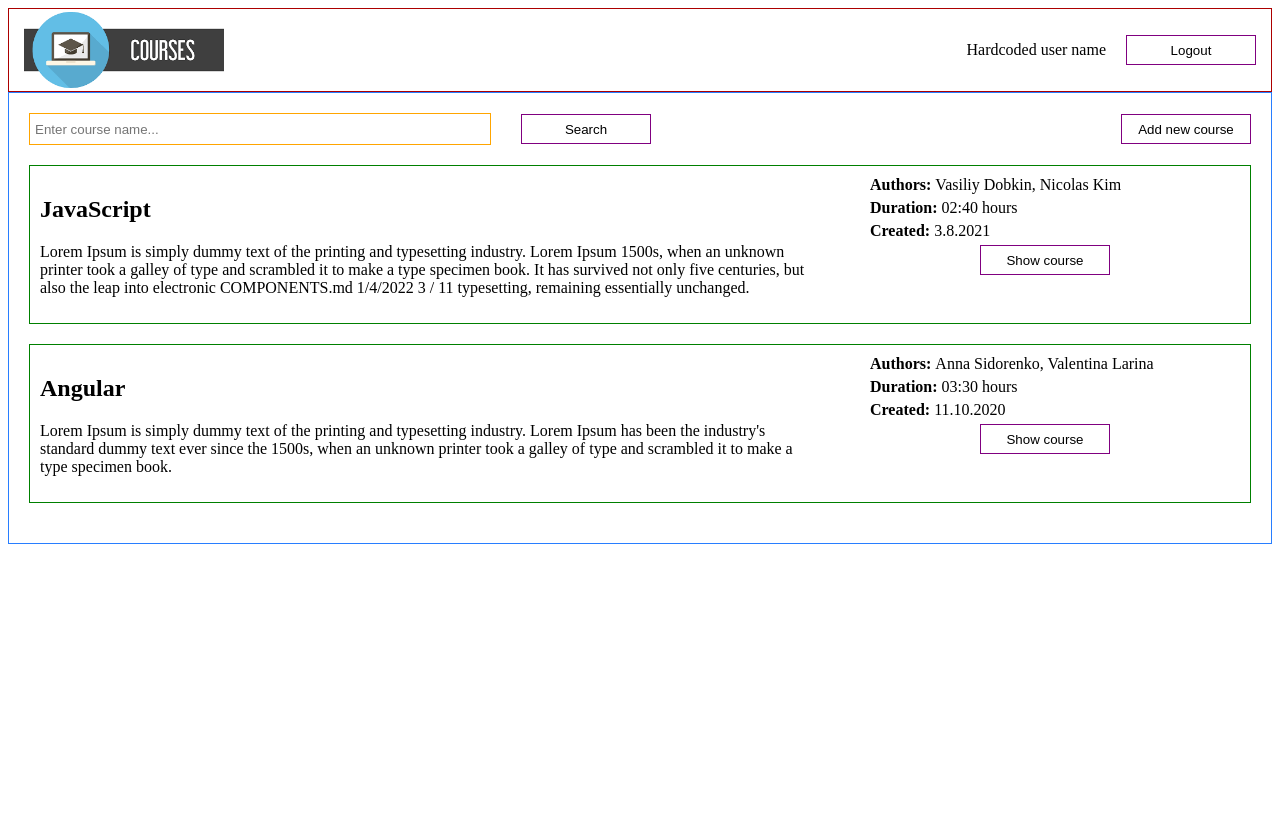
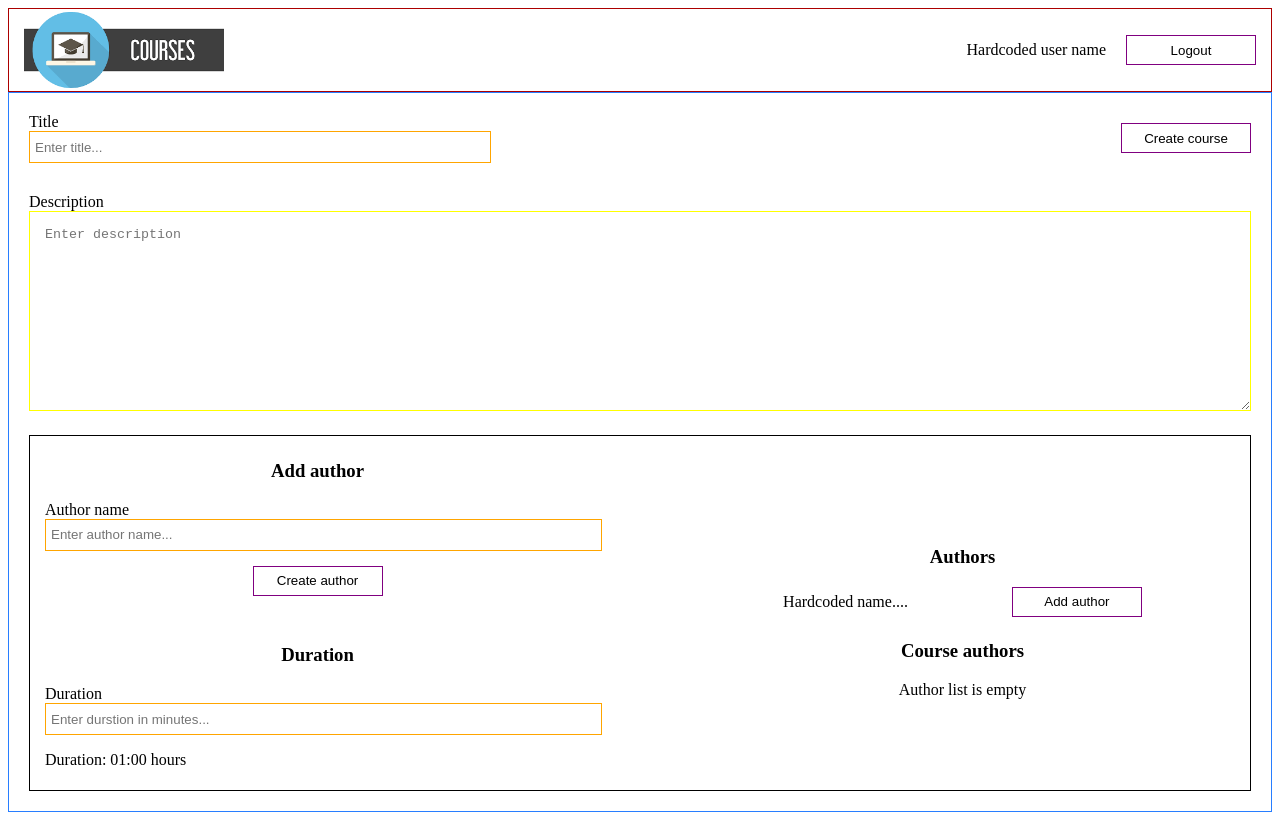
Before and after one commit to RuisuLee/courses-app, a React (Create React App) app: page / in a window 1280 px wide. Built offline with nearby package versions, Linux system fonts and the light colour scheme.

Commit message:
feat(task-1): added create course markup

```diff
--- a/src/App.tsx
+++ b/src/App.tsx
@@ -7,7 +7,7 @@ import { Header } from './components/Header/Header';
 import './App.scss';
 
 function App() {
-  const [isCreateCourse, setIsCreateCourse] = useState(false);
+  const [isCreateCourse, setIsCreateCourse] = useState(true);
 
   const onAddNewCourse = () => {
     setIsCreateCourse(true);
--- a/src/common/Input/Input.scss
+++ b/src/common/Input/Input.scss
@@ -5,3 +5,7 @@
   border: 1px solid orange;
   outline: none;
 }
+
+.general-label {
+  display: block;
+}
--- a/src/common/Input/Input.tsx
+++ b/src/common/Input/Input.tsx
@@ -25,7 +25,9 @@ export function Input({
 
   return (
     <div className={className}>
-      <label htmlFor={name}>{labelText}</label>
+      <label htmlFor={name} className='general-label'>
+        {labelText}
+      </label>
       <input
         className='general-input'
         type='text'
--- /dev/null
+++ b/src/components/CreateCourse/CreateCourse.scss
@@ -0,0 +1,91 @@
+@import '../../styles/mixins.scss';
+
+.create-course-form {
+  padding: 20px;
+  border: 1px solid rgb(40, 126, 255);
+}
+
+.title {
+  display: flex;
+  flex-direction: row;
+  justify-content: space-between;
+  align-items: center;
+  margin-bottom: 30px;
+}
+
+.description {
+  width: 100%;
+
+  & textarea {
+    width: 100%;
+    max-width: 100%;
+    height: 200px;
+    max-height: 200px;
+    box-sizing: border-box;
+    padding: 15px;
+    border: 1px solid yellow;
+    outline: none;
+  }
+}
+
+.course-additional-info {
+  display: flex;
+  flex-direction: row;
+  align-items: center;
+  margin-top: 20px;
+  padding: 5px 15px;
+  border: 1px solid black;
+
+  @include modifier(left) {
+    width: 50%;
+    margin-right: 100px;
+  }
+
+  @include modifier(right) {
+    width: 50%;
+    height: 100%;
+  }
+
+  @include element(input) {
+    & input {
+      width: 100%;
+    }
+  }
+
+  @include element(add-author) {
+    display: flex;
+    flex-direction: column;
+  }
+
+  @include element(add-author-title) {
+    align-self: center;
+  }
+
+  @include element(button) {
+    margin-top: 15px;
+    align-self: center;
+  }
+
+  @include element(duration) {
+    margin-top: 30px;
+    display: flex;
+    flex-direction: column;
+  }
+
+  @include element(duration-title) {
+    align-self: center;
+  }
+
+  @include element(author-list) {
+    display: flex;
+    flex-direction: column;
+    align-items: center;
+  }
+
+  @include element(author-list-item) {
+    margin-bottom: 5px;
+    & button {
+      margin-left: 100px;
+    }
+  }
+}
--- a/src/components/CreateCourse/CreateCourse.tsx
+++ b/src/components/CreateCourse/CreateCourse.tsx
@@ -1,7 +1,28 @@
 import { Formik } from 'formik';
+
 import { Button } from '../../common/Button/Button';
 import { Input } from '../../common/Input/Input';
+import {
+  ADD_AUTHOR_BUTTON_TEXT,
+  COURSE_AUTHORS_LIST_IS_EMPTY,
+  COURSE_AUTHORS_LIST_TITLE,
+  CREATE_AUTHOR_BUTTON_TEXT,
+  CREATE_COURSE_ADD_AUTHOR_LABEL_TEXT,
+  CREATE_COURSE_ADD_AUTHOR_PLACEHOLDER_TEXT,
+  CREATE_COURSE_ADD_AUTHOR_TITLE,
+  CREATE_COURSE_AUTHORS_LIST_TITLE,
+  CREATE_COURSE_BUTTON_TEXT,
+  CREATE_COURSE_DESCRIPTION_LABEL_TEXT,
+  CREATE_COURSE_DESCRIPTION_PLACEHOLDER_TEXT,
+  CREATE_COURSE_DURATION_PLACEHOLDER_TEXT,
+  CREATE_COURSE_DURATION_TITLE,
+  CREATE_COURSE_TITLE_LABEL_TEXT,
+  CREATE_COURSE_TITLE_PLACEHOLDER_TEXT,
+} from '../../constants';
+
 import { getFormattedDuration } from '../../helpers/pipeDuration';
+
+import './CreateCourse.scss';
 
 export function CreateCourse() {
   const onSubmit = () => {};
@@ -9,67 +30,77 @@ export function CreateCourse() {
     <>
       <Formik initialValues={{}} onSubmit={onSubmit}>
         {(props) => (
-          <form className='search-bar-wrapper' onSubmit={props.handleSubmit}>
+          <form className='create-course-form' onSubmit={props.handleSubmit}>
             <section>
               <div>
-                <Input
-                  name='titleInput'
-                  labelText='Title'
-                  placeholdetText='Enter title...'
-                />
-                <Button buttonText='Create course' buttonType='submit' />
-                <div>
-                  <label>Deacription</label>
-                  <textarea placeholder='Enter description'></textarea>
+                <div className='title'>
+                  <Input
+                    name='titleInput'
+                    labelText={CREATE_COURSE_TITLE_LABEL_TEXT}
+                    placeholdetText={CREATE_COURSE_TITLE_PLACEHOLDER_TEXT}
+                  />
+                  <Button
+                    buttonText={CREATE_COURSE_BUTTON_TEXT}
+                    buttonType='submit'
+                  />
+                </div>
+                <div className='description'>
+                  <label>{CREATE_COURSE_DESCRIPTION_LABEL_TEXT}</label>
+                  <textarea
+                    placeholder={CREATE_COURSE_DESCRIPTION_PLACEHOLDER_TEXT}
+                  ></textarea>
                 </div>
               </div>
             </section>
-            <section>
-              <div>
-                <div>
-                  <h5>Add author</h5>
+            <section className='course-additional-info'>
+              <div className='course-additional-info--left'>
+                <div className='course-additional-info__add-author'>
+                  <h3 className='course-additional-info__add-author-title'>
+                    {CREATE_COURSE_ADD_AUTHOR_TITLE}
+                  </h3>
                   <Input
                     name='authorName'
-                    labelText='Author name'
-                    placeholdetText='Enter author name...'
+                    className='course-additional-info__input'
+                    labelText={CREATE_COURSE_ADD_AUTHOR_LABEL_TEXT}
+                    placeholdetText={CREATE_COURSE_ADD_AUTHOR_PLACEHOLDER_TEXT}
                   />
-                  <Button buttonText='Create author' buttonType='button' />
+                  <Button
+                    className='course-additional-info__button'
+                    buttonText={CREATE_AUTHOR_BUTTON_TEXT}
+                    buttonType='button'
+                  />
                 </div>
-                <div>
-                  <h5>Duration</h5>
+                <div className='course-additional-info__duration'>
+                  <h3 className='course-additional-info__duration-title'>
+                    {CREATE_COURSE_DURATION_TITLE}
+                  </h3>
                   <Input
                     name='duration'
-                    labelText='Duration'
-                    placeholdetText='Enter durstion in minutes...'
+                    className='course-additional-info__input'
+                    labelText={CREATE_COURSE_DURATION_TITLE}
+                    placeholdetText={CREATE_COURSE_DURATION_PLACEHOLDER_TEXT}
                   />
-                  <p>Duration: {getFormattedDuration(60)}</p>
+                  <p>
+                    {CREATE_COURSE_DURATION_TITLE}: {getFormattedDuration(60)}
+                  </p>
                 </div>
               </div>
-              <div>
-                <div>
-                  <h5>Authors</h5>
+              <div className='course-additional-info--right'>
+                <div className='course-additional-info__author-list'>
+                  <h3>{CREATE_COURSE_AUTHORS_LIST_TITLE}</h3>
                   <div>
-                    <div>
-                      <span>Name....</span>{' '}
-                      <Button buttonText='Add author' buttonType='button' />
-                    </div>
-                    <div>
-                      <span>Name....</span>{' '}
-                      <Button buttonText='Add author' buttonType='button' />
-                    </div>
-                    <div>
-                      <span>Name....</span>{' '}
-                      <Button buttonText='Add author' buttonType='button' />
-                    </div>
-                    <div>
-                      <span>Name....</span>{' '}
-                      <Button buttonText='Add author' buttonType='button' />
+                    <div className='course-additional-info__author-list-item'>
+                      <span>Hardcoded name....</span>{' '}
+                      <Button
+                        buttonText={ADD_AUTHOR_BUTTON_TEXT}
+                        buttonType='button'
+                      />
                     </div>
                   </div>
                 </div>
-                <div>
-                  <h5>Course authors</h5>
-                  <div>Author list is empty</div>
+                <div className='course-additional-info__author-list'>
+                  <h3>{COURSE_AUTHORS_LIST_TITLE}</h3>
+                  <div>{COURSE_AUTHORS_LIST_IS_EMPTY}</div>
                 </div>
               </div>
             </section>
--- a/src/constants.ts
+++ b/src/constants.ts
@@ -53,3 +53,20 @@ export const COURSE_CARD_AUTHORS = 'Authors: ';
 export const COURSE_CARD_DURATION = 'Duration: ';
 export const COURSE_CARD_CREATED = 'Created: ';
 export const SHOW_COURSE_BUTTON_TEXT = 'Show course';
+
+export const CREATE_COURSE_TITLE_LABEL_TEXT = 'Title';
+export const CREATE_COURSE_TITLE_PLACEHOLDER_TEXT = 'Enter title...';
+export const CREATE_COURSE_BUTTON_TEXT = 'Create course';
+export const CREATE_COURSE_DESCRIPTION_LABEL_TEXT = 'Description';
+export const CREATE_COURSE_DESCRIPTION_PLACEHOLDER_TEXT = 'Enter description';
+export const CREATE_COURSE_ADD_AUTHOR_TITLE = 'Add author';
+export const CREATE_COURSE_ADD_AUTHOR_LABEL_TEXT = 'Author name';
+export const CREATE_COURSE_ADD_AUTHOR_PLACEHOLDER_TEXT = 'Enter author name...';
+export const CREATE_AUTHOR_BUTTON_TEXT = 'Create author';
+export const CREATE_COURSE_DURATION_TITLE = 'Duration';
+export const CREATE_COURSE_DURATION_PLACEHOLDER_TEXT =
+  'Enter durstion in minutes...';
+export const CREATE_COURSE_AUTHORS_LIST_TITLE = 'Authors';
+export const ADD_AUTHOR_BUTTON_TEXT = 'Add author';
+export const COURSE_AUTHORS_LIST_TITLE = 'Course authors';
+export const COURSE_AUTHORS_LIST_IS_EMPTY = 'Author list is empty';
```
